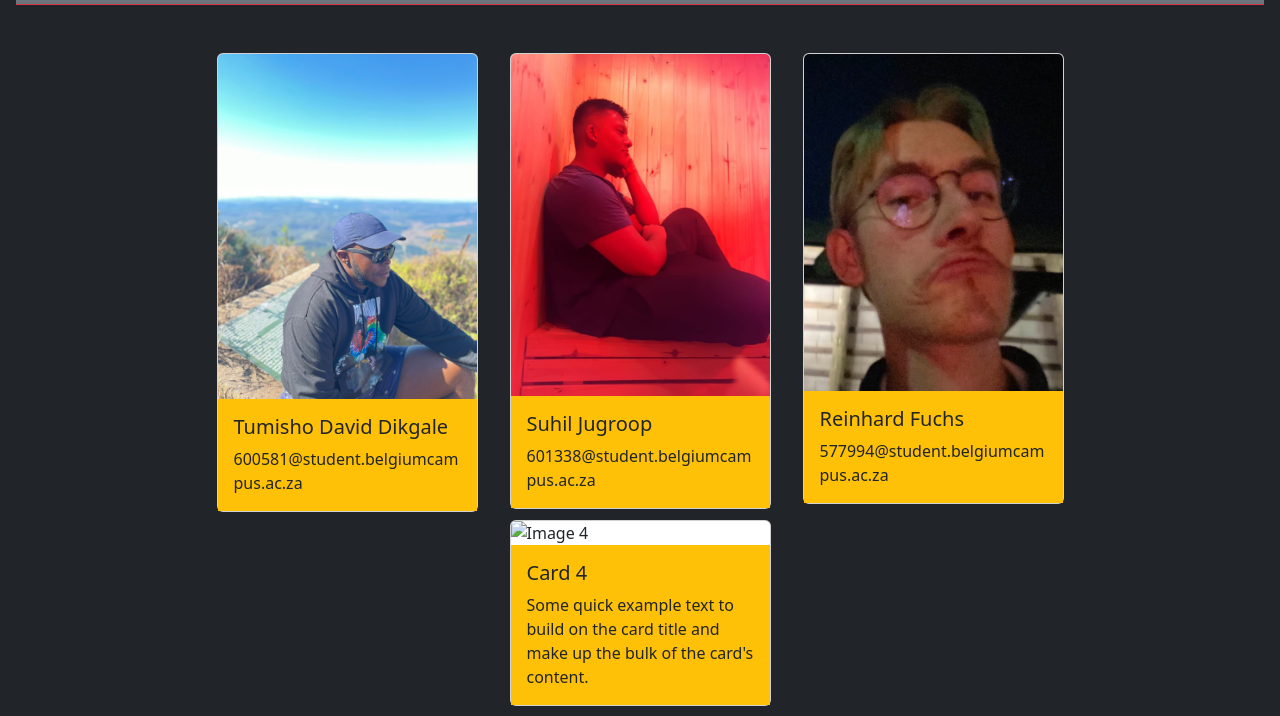
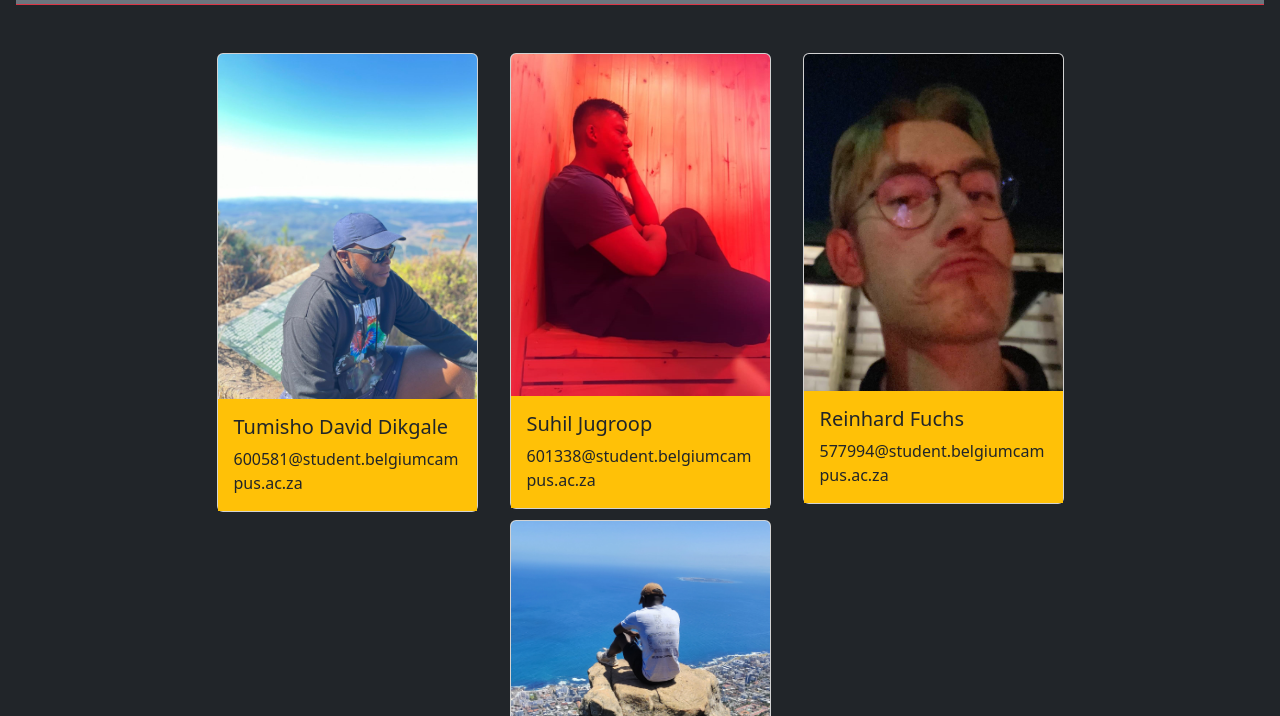
Before and after one commit to tumishod/WPR-Project, a plain HTML site: page Contact.html in a window 1280 px wide. Shown: the part 84-800 px from the top of the page. Drawn offline with nearby package versions, Linux system fonts and the light colour scheme.

Commit message:
Added my pic

```diff
--- a/Contact.html
+++ b/Contact.html
@@ -71,10 +71,10 @@
             </div>
             <div class="col-md-3">
                 <div class="card">
-                    <img src="image4.jpg" class="card-img-top" alt="Image 4">
+                    <img src="pics/Andile.jpg" class="card-img-top" alt="Image 4">
                     <div class="card-body bg-warning">
-                        <h5 class="card-title">Card 4</h5>
-                        <p class="card-text">Some quick example text to build on the card title and make up the bulk of the card's content.</p>
+                        <h5 class="card-title">Makhosandile Nkosi</h5>
+                        <p class="card-text">601331@student.belgiumcampus.ac.za</p>
                     </div>
                 </div>
             </div>
```
Also changed, not shown: courses.html (+1 -0 lines), pics/Andile.jpg (added).
